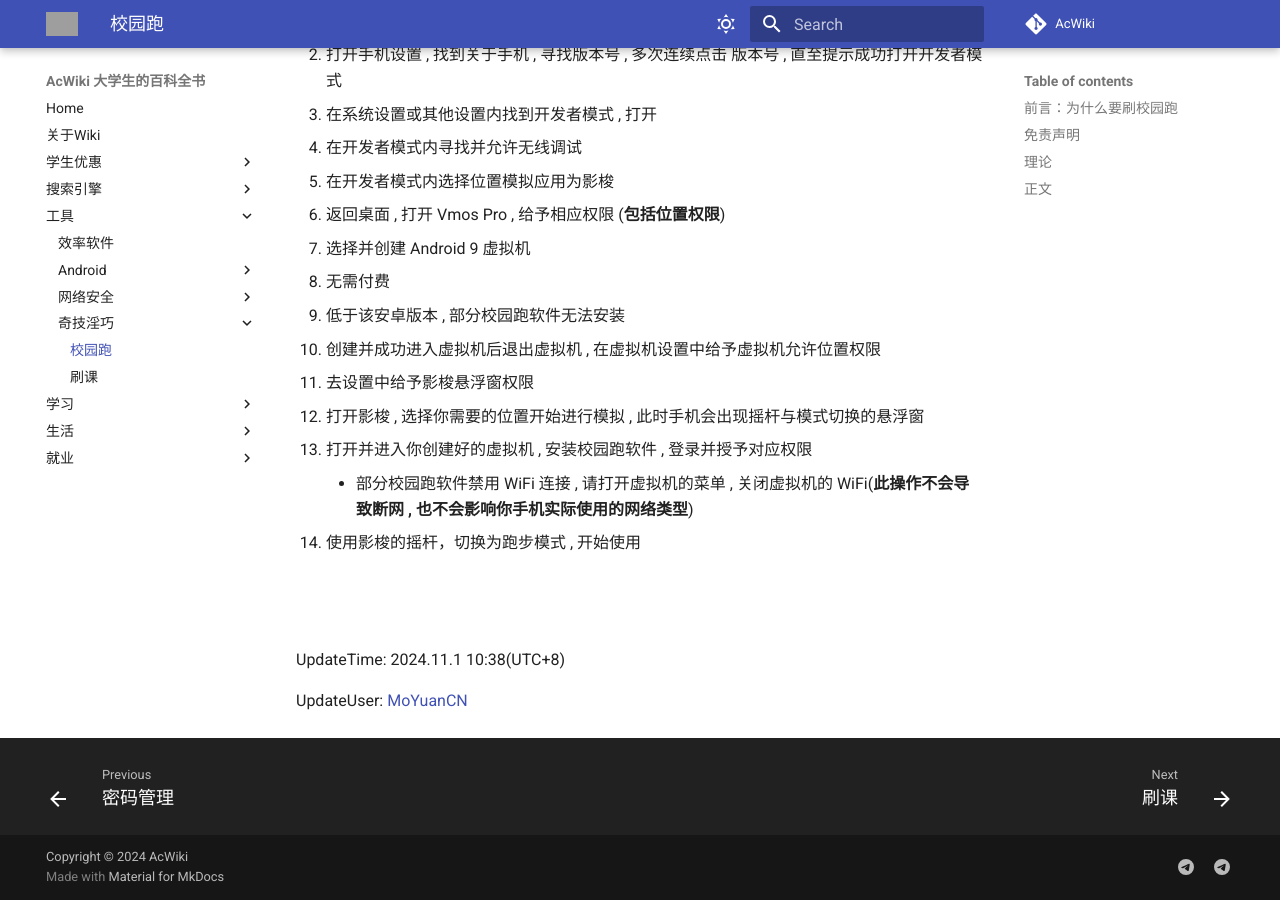
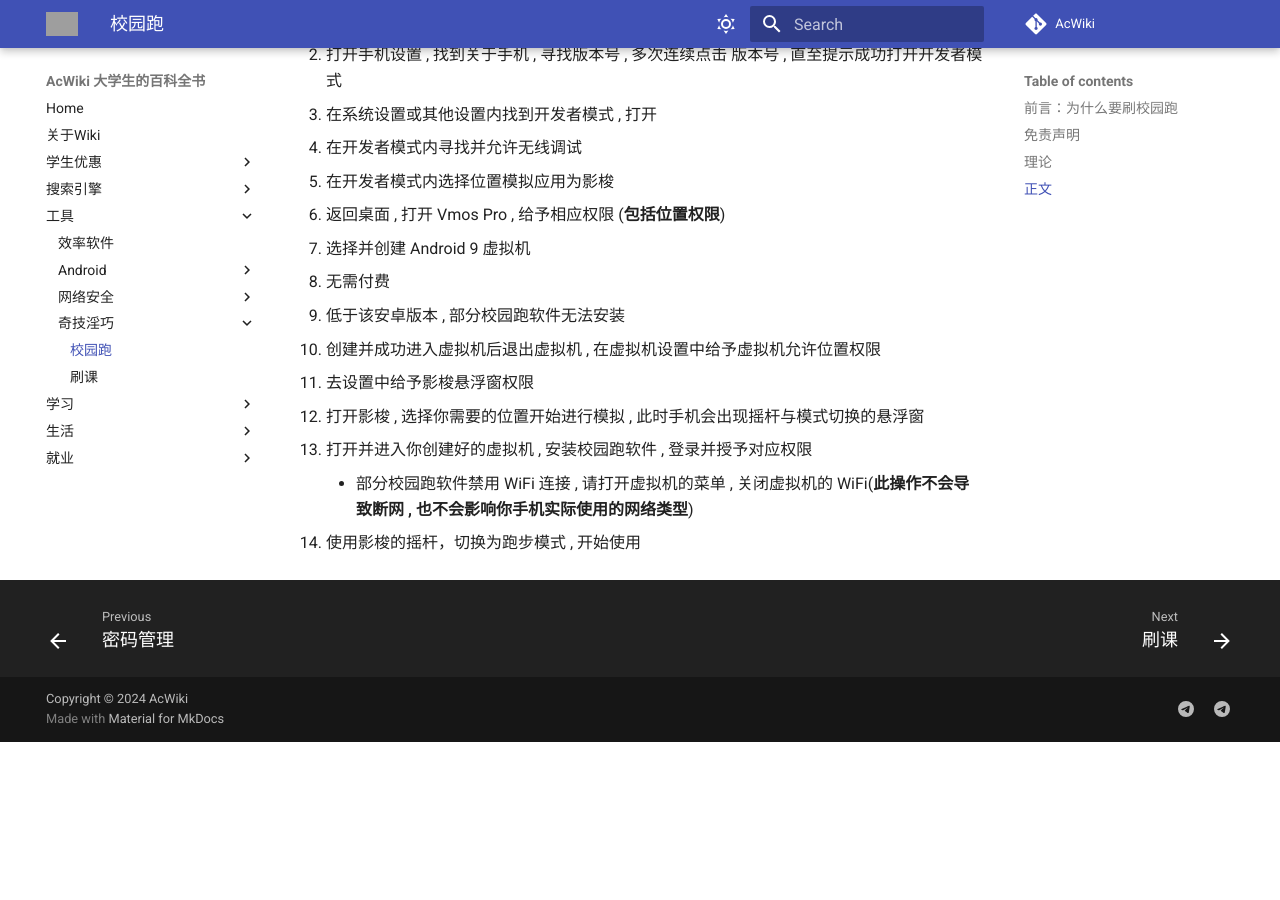
Before and after one commit to ztm0929/Ac-Wiki, an MkDocs documentation site: the page built from docs/03-tools/qi-ji-yin-qiao/campus-running.md, in a window 1280 px wide and 900 px high, scrolled down 882 px. Built offline with MkDocs 1.6.1 and Material for MkDocs 9.7.7, drawn with Linux system fonts in a browser that asks for light colours; comment, search, counter and statistics services are not loaded; after the commit the page ends 1624 px from its top, so only the background shows below that; grey boxes are pictures that could not be loaded.

Commit message:
delete useless info (#128)
Signed-off-by: Touko Nanami <MoYuanCN@gmail.com>

```diff
--- a/docs/03-tools/qi-ji-yin-qiao/campus-running.md
+++ b/docs/03-tools/qi-ji-yin-qiao/campus-running.md
@@ -39,9 +39,3 @@
 11. 打开并进入你创建好的虚拟机 , 安装校园跑软件 , 登录并授予对应权限
     - 部分校园跑软件禁用 WiFi 连接 , 请打开虚拟机的菜单 , 关闭虚拟机的 WiFi(**此操作不会导致断网 , 也不会影响你手机实际使用的网络类型**)
 12. 使用影梭的摇杆，切换为跑步模式 , 开始使用
-
-##
-
-UpdateTime: 2024.11.1 10:38(UTC+8)
-
-UpdateUser: [MoYuanCN](https://github.com/MoYuanCN)
```
